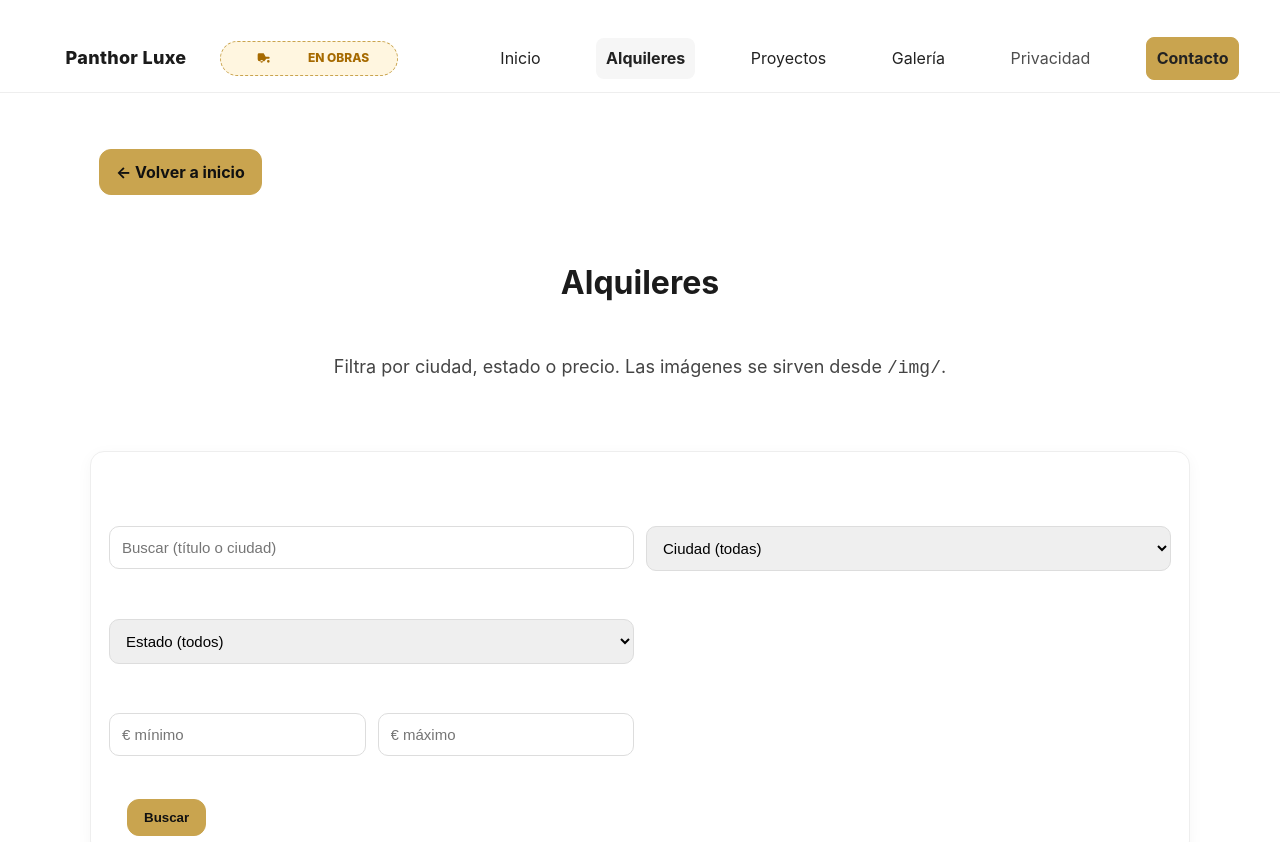
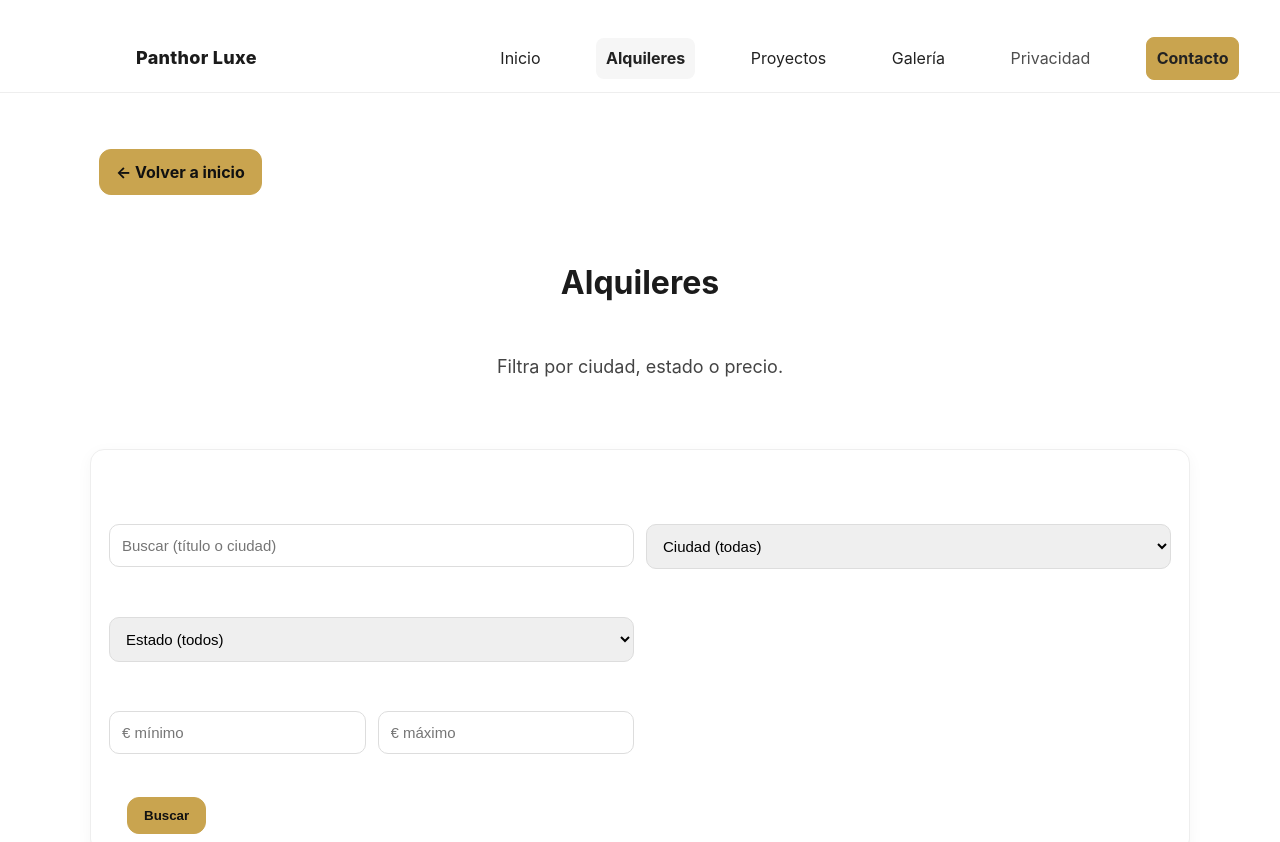
Before and after one commit to PanthorLuxe/panthorluxe-web-app, a plain HTML site: page alquileres.html in a window 1280 px wide. Shown: the top 842 px of the page. Drawn offline with Linux system fonts and the light colour scheme.

Commit message:
Eliminar badge de En Obras

```diff
--- a/alquileres.html
+++ b/alquileres.html
@@ -13,10 +13,6 @@
   <meta property="og:description" content="Explora nuestro catálogo de alquileres disponibles, próximos y gestionados en Madrid y Jaén.">
   <meta property="og:image" content="https://www.panthorluxe.com/img/social-share.jpg">
   <meta property="twitter:card" content="summary_large_image">
-  <meta property="twitter:url" content="https://www.panthorluxe.com/alquileres.html">
-  <meta property="twitter:title" content="Catálogo de Alquileres — Panthor Luxe">
-  <meta property="twitter:description" content="Explora nuestro catálogo de alquileres disponibles, próximos y gestionados en Madrid y Jaén.">
-  <meta property="twitter:image" content="https://www.panthorluxe.com/img/social-share.jpg">
 
   <link rel="icon" href="favicon.svg" type="image/svg+xml">
   <link rel="stylesheet" href="styles.css" />
@@ -41,12 +37,6 @@
 <header class="header" role="banner">
   <a class="brand" href="index.html" aria-label="Panthor Luxe — Inicio">
     <span class="brand__name">Panthor Luxe</span>
-    <span class="badge-works" title="Sitio en obras">
-      <svg class="excavator" viewBox="0 0 24 24" aria-hidden="true">
-        <path d="M7 19a2 2 0 1 0 0-4 2 2 0 0 0 0 4Zm10 0a2 2 0 1 0 0-4 2 2 0 0 0 0 4ZM3 5h7l3 5h4.5a1.5 1.5 0 0 1 0 3H14l-3 4H4a3 3 0 0 1-3-3V7a2 2 0 0 1 2-2Z"/>
-      </svg>
-      <span class="label">EN OBRAS</span>
-    </span>
   </a>
   <button class="hamburger" aria-label="Abrir menú" aria-expanded="false" aria-controls="mainnav">
     <span></span><span></span><span></span>
@@ -64,7 +54,7 @@
   <a class="btn back-home" href="index.html">← Volver a inicio</a>
   <header class="section-head">
     <h1>Alquileres</h1>
-    <p class="lead">Filtra por ciudad, estado o precio. Las imágenes se sirven desde <code>/img/</code>.</p>
+    <p class="lead">Filtra por ciudad, estado o precio.</p>
   </header>
 
   <form id="searchForm" class="form">
```
Also changed, not shown: galeria.html (+1 -11 lines), privacidad.html (+1 -1 lines), proyectos.html (+0 -10 lines).
